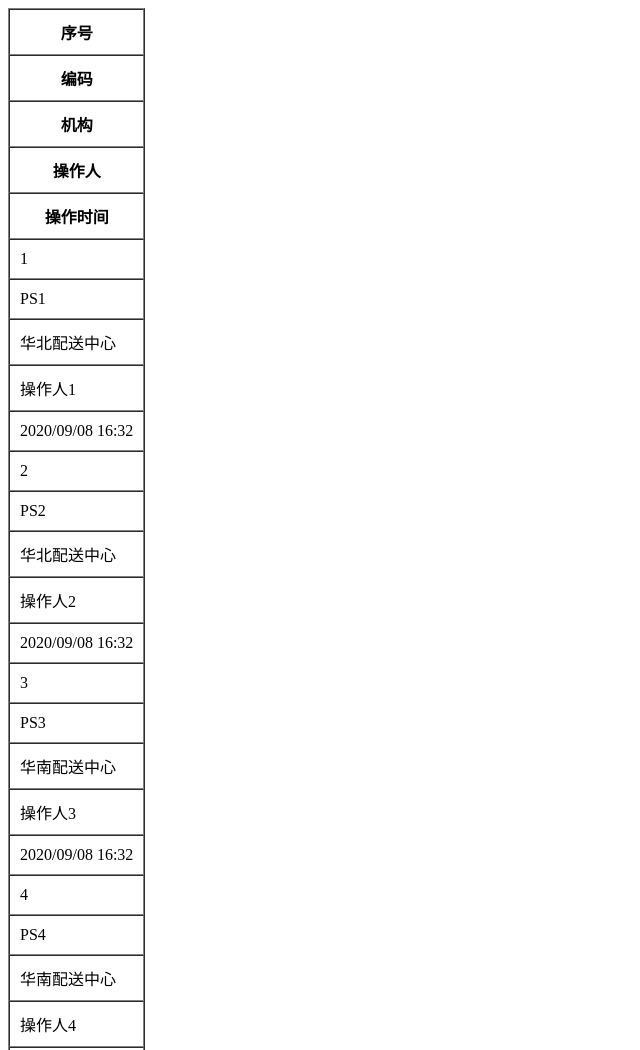
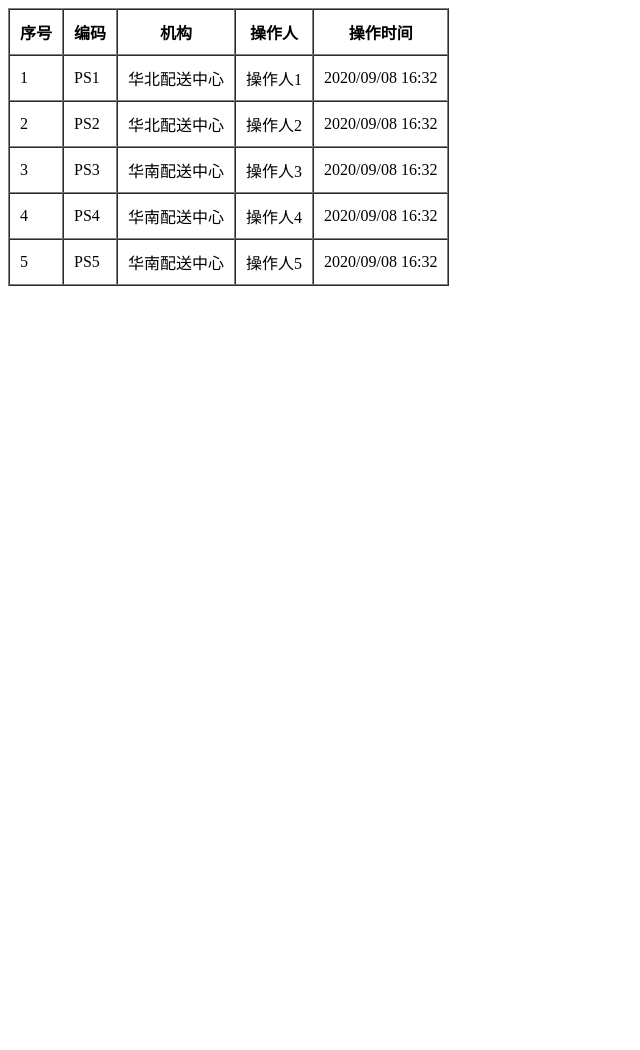
Before and after one commit to nuoyan8888/-, a plain HTML site: page JsStudy/Jstest.html in a window 1280 px wide. Shown: the top 1050 px of the page, without its empty margins (0-640 px from the left). After the commit the page ends 800 px from the top, so only its background shows below. Drawn offline with Linux system fonts and the light colour scheme.

Commit message:
2 files modified

```diff
--- a/JsStudy/Jstest.html
+++ b/JsStudy/Jstest.html
@@ -6,7 +6,15 @@
   </head>
   <body>
     <table border="1" cellpadding="10" cellspacing="0">
-      <thead></thead>
+      <thead>
+        <tr>
+          <th>序号</th>
+          <th>编码</th>
+          <th>机构</th>
+          <th>操作人</th>
+          <th>操作时间</th>
+        </tr>
+      </thead>
       <tbody></tbody>
     </table>
   </body>
--- a/JsStudy/jstest.js
+++ b/JsStudy/jstest.js
@@ -103,18 +103,13 @@ function testFn(num) {
 }
 testFn(5);
 
-const thead = document.querySelector('thead');
-thead.innerHTML = '<tr><th>序号</th>';
-thead.innerHTML = thead.innerHTML + '<th>编码</th>';
-thead.innerHTML = thead.innerHTML + '<th>机构</th>';
-thead.innerHTML = thead.innerHTML + '<th>操作人</th>';
-thead.innerHTML = thead.innerHTML + '<th>操作时间</th></tr>';
+const tbody = document.querySelector('tbody');
+let table = '';
 for (i = 0; i < arr.length; i++) {
-  const tbody = document.querySelector('tbody');
-  tbody.innerHTML = tbody.innerHTML + '<tr><td>' + arr[i].id + '</td>';
-  tbody.innerHTML = tbody.innerHTML + '<td>' + arr[i].code + '</td>';
-  tbody.innerHTML = tbody.innerHTML + '<td>' + arr[i].org + '</td>';
-  tbody.innerHTML = tbody.innerHTML + '<td>' + arr[i].operator + '</td>';
-  tbody.innerHTML =
-    tbody.innerHTML + '<td>' + arr[i].operateTime + '</td></tr>';
+  table = table + '<tr><td>' + arr[i].id + '</td>';
+  table = table + '<td>' + arr[i].code + '</td>';
+  table = table + '<td>' + arr[i].org + '</td>';
+  table = table + '<td>' + arr[i].operator + '</td>';
+  table = table + '<td>' + arr[i].operateTime + '</td></tr>';
 }
+tbody.innerHTML = table;
```
